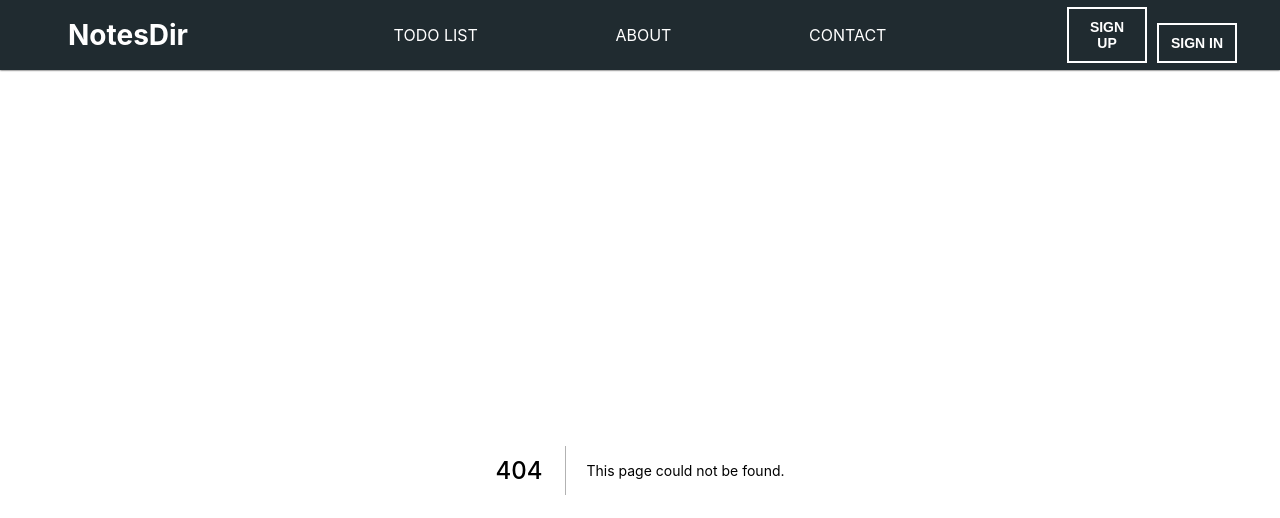
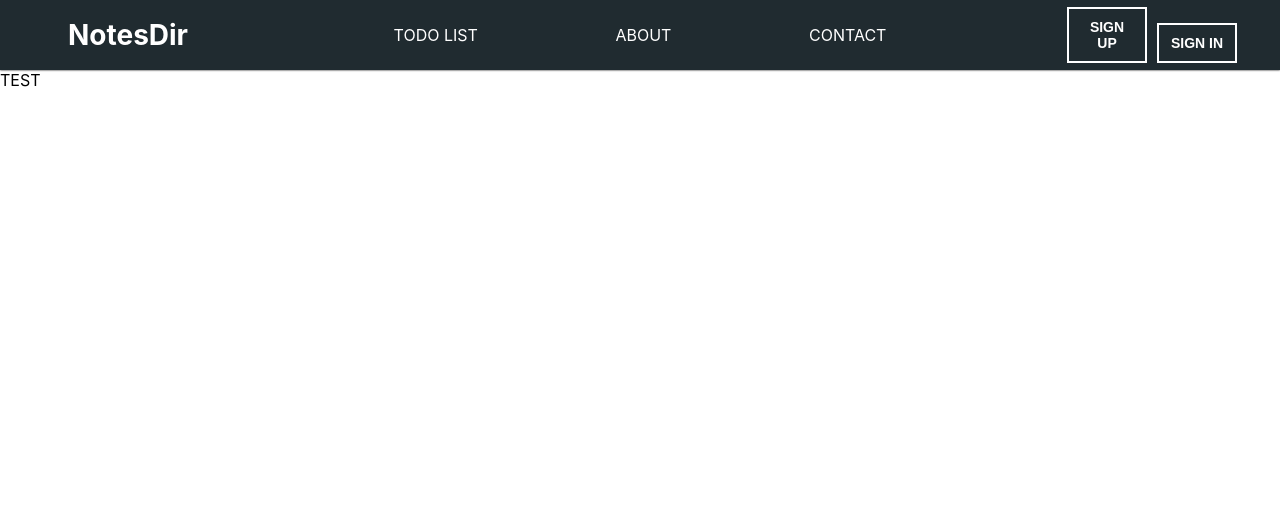
Before and after one commit to ig011/NotesDir, a Next.js app in the folder frontend/: page /login in a window 1280 px wide. Before the commit this address had no page. Shown: the top 518 px of the page. Built offline with nearby package versions, Linux system fonts and the light colour scheme.

Commit message:
Create LoginForm

```diff
--- /dev/null
+++ b/frontend/pages/login.tsx
@@ -0,0 +1,8 @@
+import React from "react";
+import styles from "../styles/home/Home.module.css";
+
+function Login() {
+  return <div className={styles.container}>TEST</div>;
+}
+
+export default Login;
```
